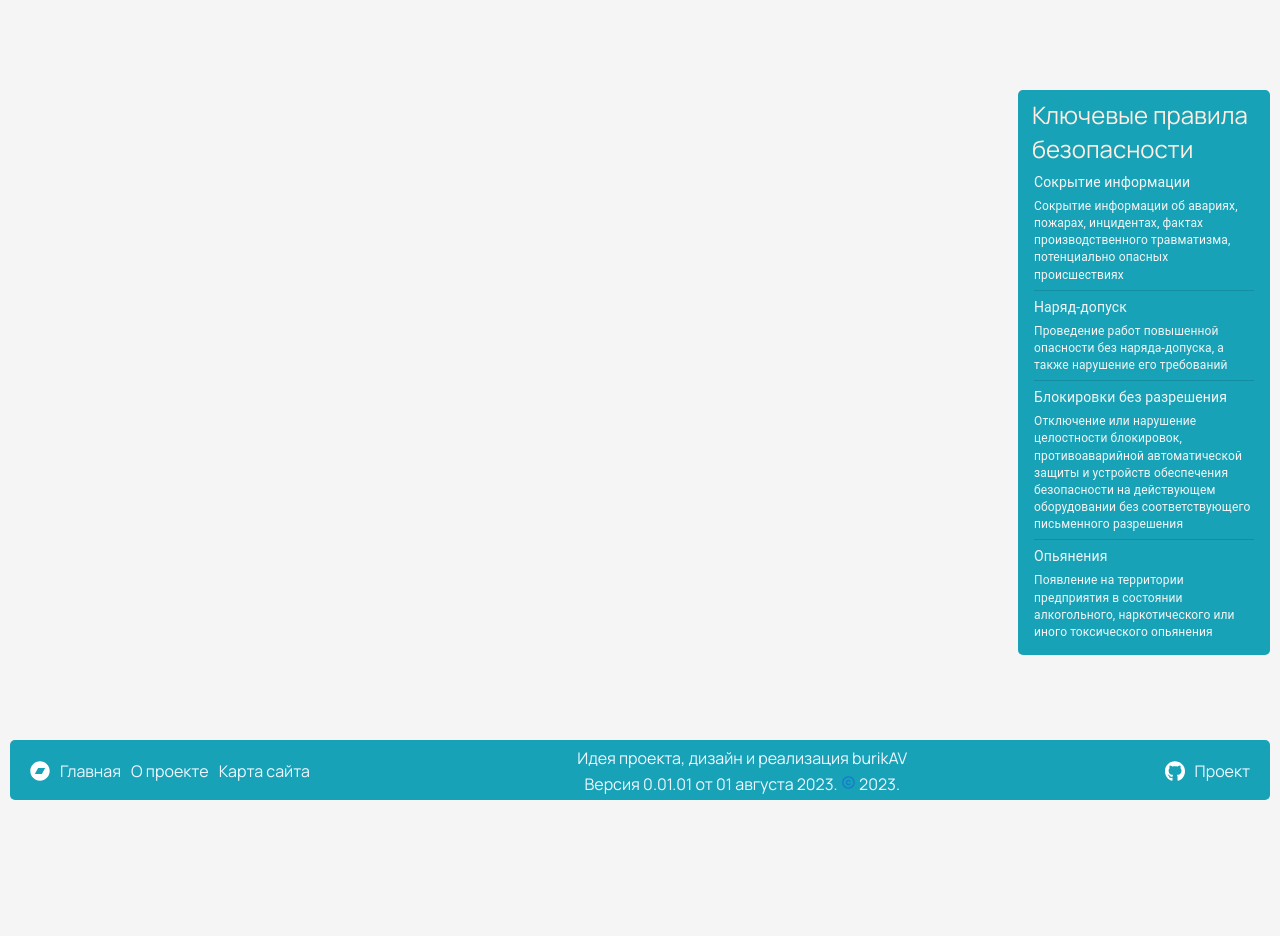
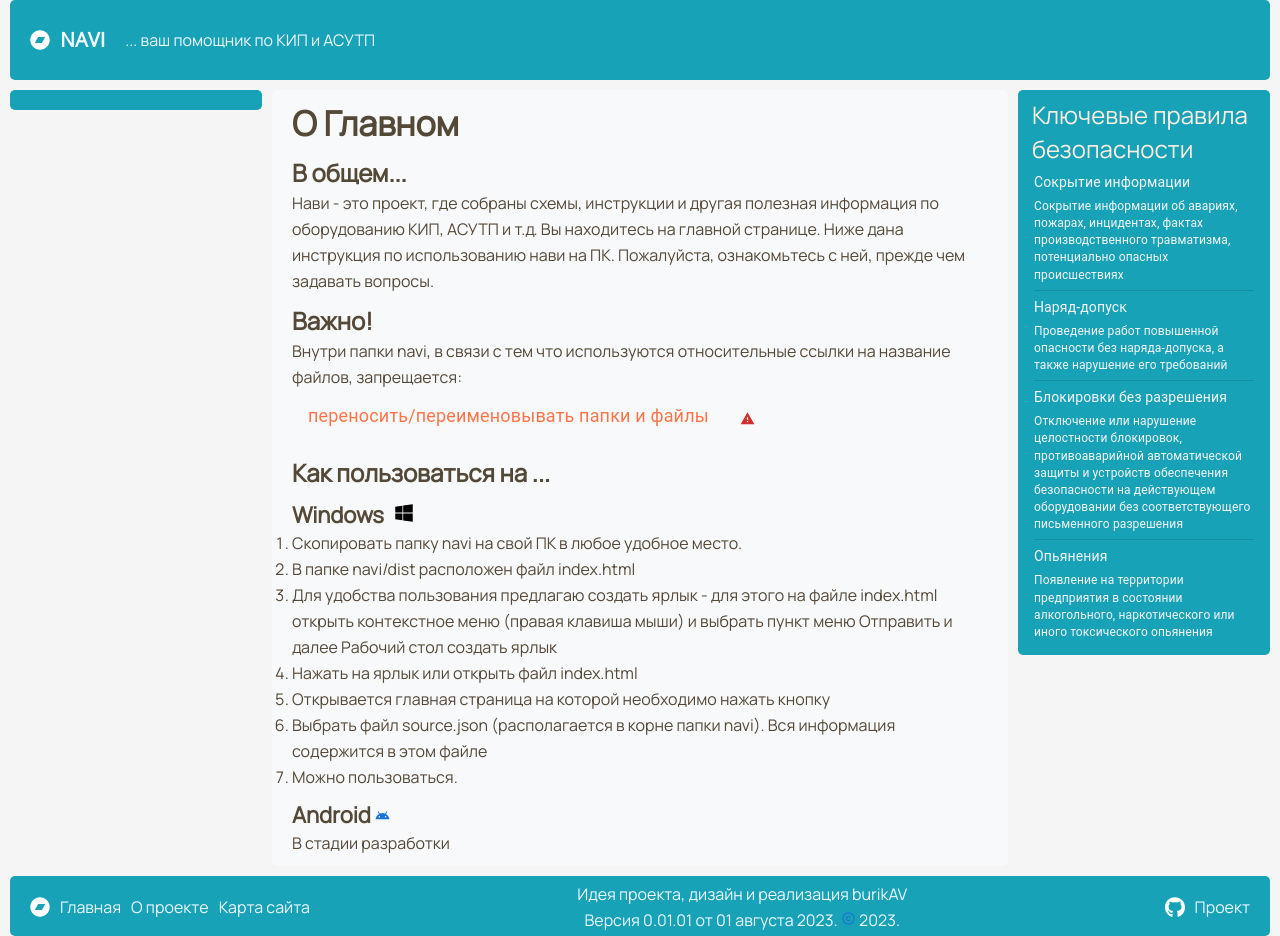
Before and after one commit to burik84/navi-ppnw, a React (Create React App) app: page / in a window 1280 px wide. Before the commit the page ends 800 px from the top, so only its background shows below. Built offline with nearby package versions, Linux system fonts and the light colour scheme.

Commit message:
fix: fix page main

```diff
--- a/src/script/App.tsx
+++ b/src/script/App.tsx
@@ -2,11 +2,20 @@ import React, { useState } from 'react';
 
 import { Routes, Route } from 'react-router-dom';
 
-// import { AppContextProvider } from './services/AppContext';
+import { AppContextProvider } from './services/AppContext';
 
 import { Footer } from './layout/Footer';
 import { Aside } from './layout/Aside';
 
+import { Main } from './pages/Main';
+// import { About } from './pages/About';
+// import { Map } from './pages/Map';
+// import { Asutp } from './pages/Asutp';
+// import { Info } from './pages/Info';
+// import { Scheme } from './pages/Scheme';
+// import { Uku } from './pages/Uku';
+// import { Kip } from './pages/Kip';
+// import { Search } from './pages/Search';
 // import { ButtonUp } from './components/ButtonUp';
 
 export function App(): JSX.Element {
@@ -16,6 +25,26 @@ export function App(): JSX.Element {
   return (
     <div className="App">
       <div className="container">
+      <AppContextProvider>
+          <Routes>
+            {/* <Route path="/about" component={About} />
+            <Route path="/map" component={Map} />
+            <Route path="/scheme/:section" component={Scheme} />
+            <Route path="/scheme/" component={Scheme} />
+            <Route path="/uku/:section" component={Uku} />
+            <Route path="/uku" component={Uku} />
+            <Route path="/kip/:section" component={Kip} />
+            <Route path="/kip" component={Kip} />
+            <Route path="/asutp/:section" component={Asutp} />
+            <Route path="/asutp" component={Asutp} />
+            <Route path="/info/:section" component={Info} />
+            <Route path="/info" component={Info} />
+            <Route path="/search" component={Search} />
+            <Route path="/main" component={Main} /> */}
+            <Route path="/" element={<Main/>} />
+            <Route path="*">Sorry, This page not found</Route>
+          </Routes>
+        </AppContextProvider>
         <Aside />
         <Footer />
         {/* <ButtonUp /> */}
--- a/src/script/pages/Main.tsx
+++ b/src/script/pages/Main.tsx
@@ -9,12 +9,12 @@ import AndroidIcon from '@mui/icons-material/Android';
 import { Header } from '../layout/Header';
 import { Menu } from '../components/Menu';
 import { colorAdditional } from '../shared/constants';
+import { Classes } from '../shared/types';
 // import { ButtonInput } from '../components/ButtonInput';
 
 import logoWindows from '../../assets/icons/windows-brands.svg';
 
-const useStyles = makeStyles()((theme: Theme) =>
-  createStyles({
+const useStyles = makeStyles()((theme) => ({
   root: {
     width: '100%',
     maxWidth: 520,
@@ -27,13 +27,14 @@ const useStyles = makeStyles()((theme: Theme) =>
     color: colorAdditional,
     marginBottom: '.5rem',
     fontSize: '1.8rem',
-    },
-  }),
+  }
+})
+
 );
 
 export const Main: React.FC = () => {
-  const classes = useStyles();
-  console.log("classes");
+  const classes: Classes = useStyles();
+  console.log(classes);
 
   return (
     <>
@@ -49,7 +50,7 @@ export const Main: React.FC = () => {
         </p>
         <h3>Важно!</h3>
         <p>Внутри папки navi, в связи с тем что используются относительные ссылки на название файлов, запрещается:</p>
-        {/* <List className={classes.classes.root}>
+        <List className={classes.classes.root}>
           <ListItem className={classes.classes.list}>
             <ListItemText
               classes={{
@@ -61,7 +62,7 @@ export const Main: React.FC = () => {
               <WarningIcon color="error" />
             </ListItemIcon>
           </ListItem>
-        </List> */}
+        </List>
         <h3>Как пользоваться на ...</h3>
         <h4>
           Windows
```
Also changed, not shown: src/script/shared/types.ts (+9 -1 lines). Lines whose indentation alone changed are shown as unchanged.
